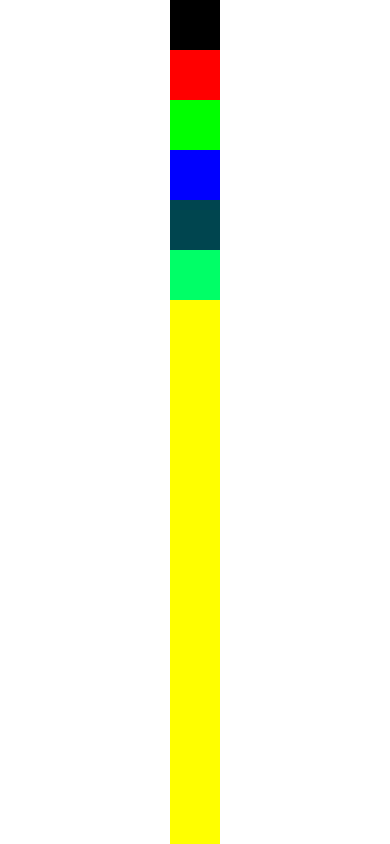
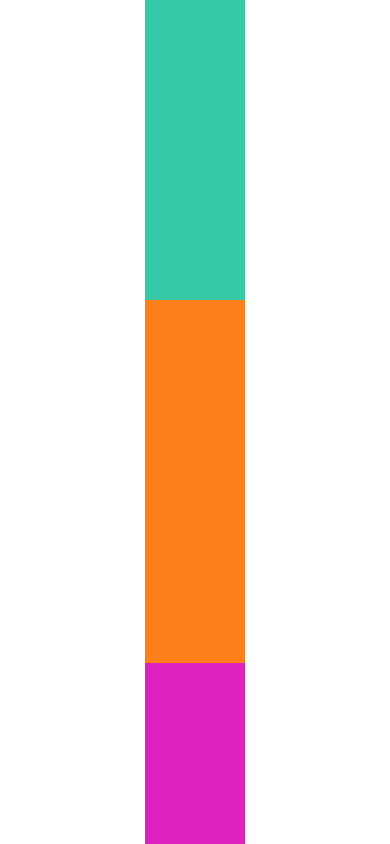
Before and after one commit to LucasAngelo20/Udemy, a React Native app: screen / in a window 390 px wide. Built offline with nearby package versions, Linux system fonts and the light colour scheme.

Commit message:
Estudo flex completo

```diff
--- a/package.json
+++ b/package.json
@@ -10,6 +10,7 @@
     "lint": "eslint ."
   },
   "dependencies": {
+    "android": "^0.0.8",
     "react": "16.13.1",
     "react-native": "0.63.4"
   },
--- a/src/App.js
+++ b/src/App.js
@@ -1,7 +1,10 @@
 import React from 'react';
-import {StyleSheet, SafeAreaView} from 'react-native';
+import { StyleSheet, SafeAreaView } from 'react-native';
 
-import Quadrados from './components/layout/FlexBoxV1'
+import QuadradosV4 from './components/layout/FlexBoxV4';
+// import QuadradosV3 from './components/layout/FlexBoxV3';
+// import QuadradosV2 from './components/layout/FlexBoxV2'
+// import Quadrados from './components/layout/FlexBoxV1'
 // import DigiteSeuNome from './components/DigiteSeuNome'
 // import ListaProdutosV2 from './components/produtos/ListaProdutosV2'
 // import ListaProdutos from './components/produtos/ListaProdutos'
@@ -23,9 +26,12 @@ import Quadrados from './components/layout/FlexBoxV1'
 
 export default () => (
   <SafeAreaView style={styles.App}>
-    <Quadrados />
+    <QuadradosV4 />
 
     {/*
+    <QuadradosV3 />
+    <QuadradosV2 />
+    <Quadrados />
     <DigiteSeuNome />
     <ListaProdutosV2 />
     <ListaProdutos />
--- a/src/components/layout/FlexBoxV1.js
+++ b/src/components/layout/FlexBoxV1.js
@@ -22,5 +22,6 @@ const styles= StyleSheet.create({
     FlexV1:{
         backgroundColor:"yellow",
         flex:1,
+        justifyContent:'space-between',
     }
 })
--- /dev/null
+++ b/src/components/layout/FlexBoxV2.js
@@ -0,0 +1,29 @@
+import React from 'react';
+import { StyleSheet, View } from 'react-native';
+
+import Quadrado from './Quadrado';
+
+export default (props) => {
+  return (
+    <>
+      <View style={styles.FlexV2}>
+        <Quadrado />
+        <Quadrado cor="#f00" />
+        <Quadrado cor="#0f0" />
+        <Quadrado cor="#00f" />
+        <Quadrado cor="#00454f" />
+        <Quadrado cor="#00ff67" />
+      </View>
+    </>
+  );
+};
+
+const styles = StyleSheet.create({
+  FlexV2: {
+    flex: 1,
+    width: '100%',
+    justifyContent: 'space-between',
+    backgroundColor: '#000',
+    alignItems: 'center',
+  },
+});
--- /dev/null
+++ b/src/components/layout/FlexBoxV3.js
@@ -0,0 +1,29 @@
+import React from 'react';
+import { StyleSheet, View } from 'react-native';
+
+import Quadrado from './Quadrado';
+
+export default (props) => {
+  return (
+    <>
+      <View style={styles.FlexV3}>
+        <Quadrado lado={20} />
+        <Quadrado cor="#f00" lado={30} />
+        <Quadrado cor="#0f0" lado={40} />
+        <Quadrado cor="#00f" lado={50} />
+        <Quadrado cor="#00454f" lado={60} />
+      </View>
+    </>
+  );
+};
+
+const styles = StyleSheet.create({
+  FlexV3: {
+    flexDirection: 'row',
+    justifyContent: 'space-evenly',
+    alignItems: 'flex-start',
+    height: 350,
+    width: '100%',
+    backgroundColor: '#000',
+  },
+});
--- /dev/null
+++ b/src/components/layout/FlexBoxV4.js
@@ -0,0 +1,35 @@
+
+import React from 'react';
+import { StyleSheet, View } from 'react-native';
+
+export default (props) => {
+  return (
+    <>
+      <View style={styles.FlexV4}>
+       <View style={styles.V0} />
+       <View style={styles.V1} />
+       <View style={styles.V2} />
+      </View>
+    </>
+  );
+};
+
+const styles = StyleSheet.create({
+  FlexV4: {
+    flex:1,
+    width:100,
+    backgroundColor: '#000',
+  },
+  V1:{
+    backgroundColor: '#ff801a',
+    flexGrow:2,
+  },
+  V2:{
+    backgroundColor: '#dd22c1',
+    flexGrow:1,
+  },
+  V0:{
+    backgroundColor: '#36c9a7',
+    height:300,
+  }
+});
--- a/src/components/layout/Quadrado.js
+++ b/src/components/layout/Quadrado.js
@@ -2,13 +2,13 @@ import React from 'react';
 import { View } from 'react-native';
 
 export default props => {
-    const lado = 50;
+    const lado = props.lado || 50;
     return(
       <>
         <View style={{
             height:lado,
             width:lado,
-            backgroundColor: props.cor || '#000'
+            backgroundColor: props.cor || 'yellow'
         }}/>
       </>
     )
```
Also changed, not shown: .prettierrc.js, 1 other file (tests, documents, lock files or other folders).
